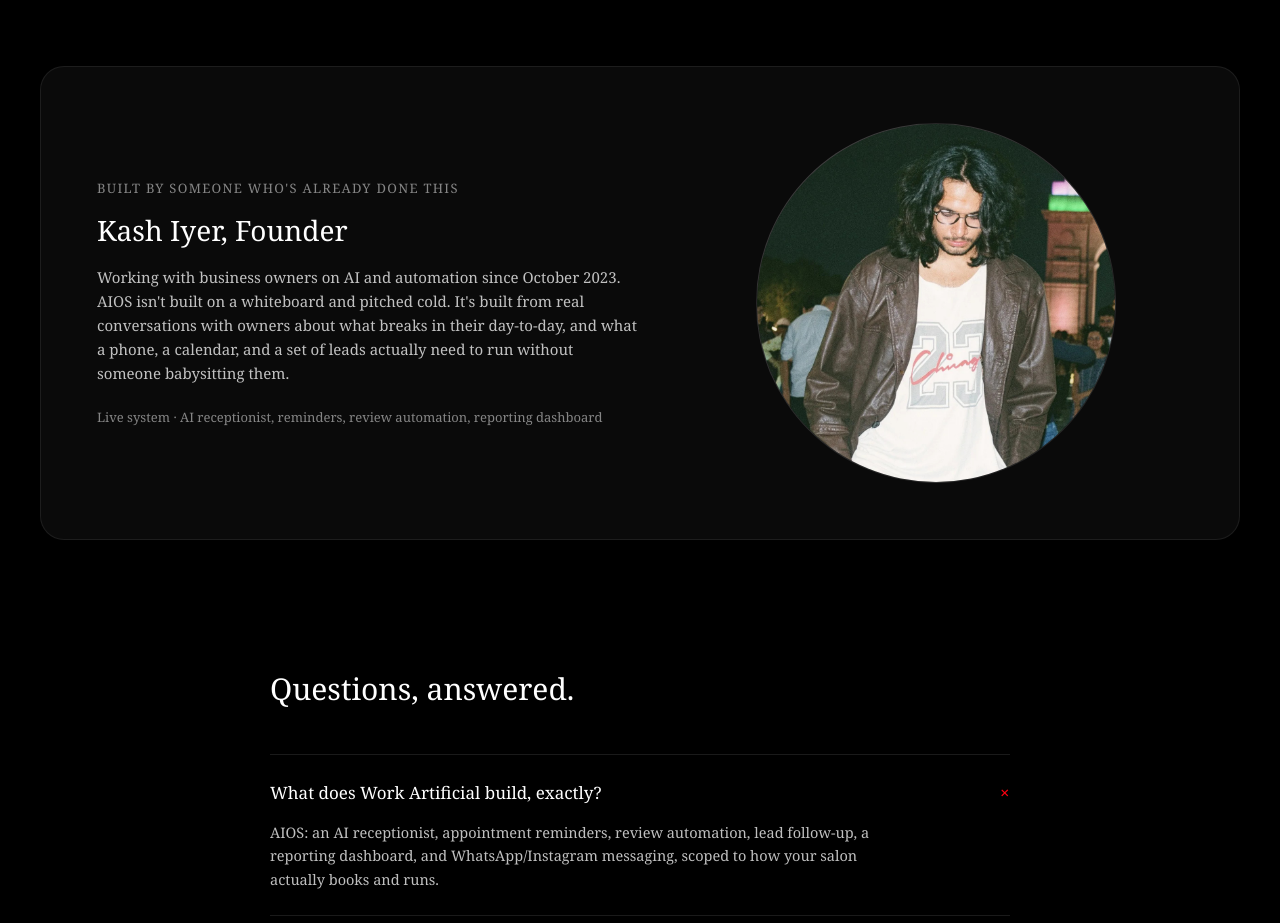
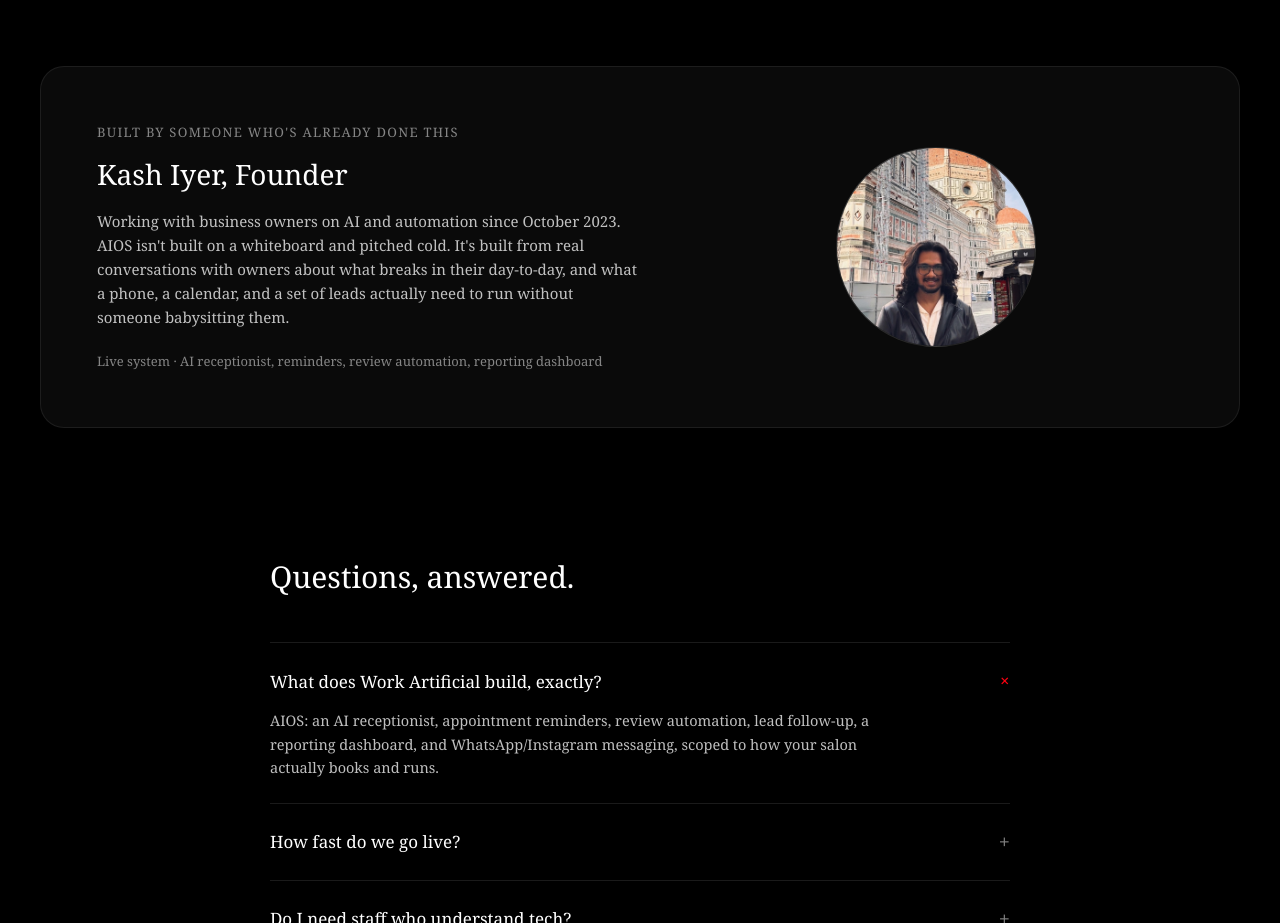
Before and after one commit to kash300705/workartificial, a plain HTML site: page index.html in a window 1280 px wide. Shown: the part 4280-5203 px from the top of the page. Drawn offline with nearby package versions, Linux system fonts and the light colour scheme; animation ran at ten frames a second; a web font is replaced by a local one.

Commit message:
Swap founder photo, shrink avatar circle

```diff
--- a/index.html
+++ b/index.html
@@ -411,7 +411,7 @@
   .founder-block p{color:var(--text-dim); font-size:15px; margin-top:14px; line-height:1.6;}
   .founder-block .scope{margin-top:22px; font-size:13px; color:var(--text-mute);}
   .avatar-circle{
-    width:100%; max-width:360px; margin:0 auto; aspect-ratio:1; border-radius:50%;
+    width:100%; max-width:200px; margin:0 auto; aspect-ratio:1; border-radius:50%;
     background:radial-gradient(circle at 30% 20%, #333, #0a0a0a);
     display:flex; align-items:center; justify-content:center;
     font-size:64px; font-weight:500; color:rgba(255,255,255,0.25);
@@ -419,7 +419,7 @@
     overflow:hidden;
   }
   .avatar-circle img{
-    width:100%; height:100%; object-fit:cover; object-position:50% 22%;
+    width:100%; height:100%; object-fit:cover; object-position:50% 26%;
     display:block;
   }
 
@@ -780,7 +780,7 @@
         <p>Working with business owners on AI and automation since October 2023. AIOS isn't built on a whiteboard and pitched cold. It's built from real conversations with owners about what breaks in their day-to-day, and what a phone, a calendar, and a set of leads actually need to run without someone babysitting them.</p>
         <p class="scope">Live system · AI receptionist, reminders, review automation, reporting dashboard</p>
       </div>
-      <div class="avatar-circle"><img src="founder.jpg" alt="Kash Iyer, founder of Work Artificial" loading="lazy"></div>
+      <div class="avatar-circle"><img src="founder-duomo.jpg" alt="Kash, founder of Work Artificial" loading="lazy"></div>
     </div>
   </div>
 </section>
```
Also changed, not shown: founder-duomo.jpg (added).
